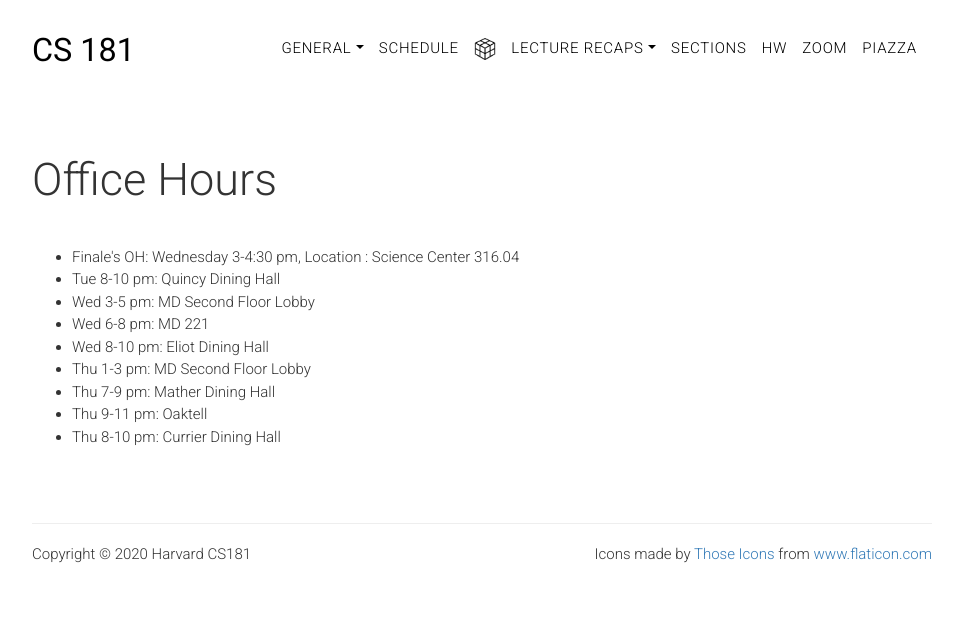
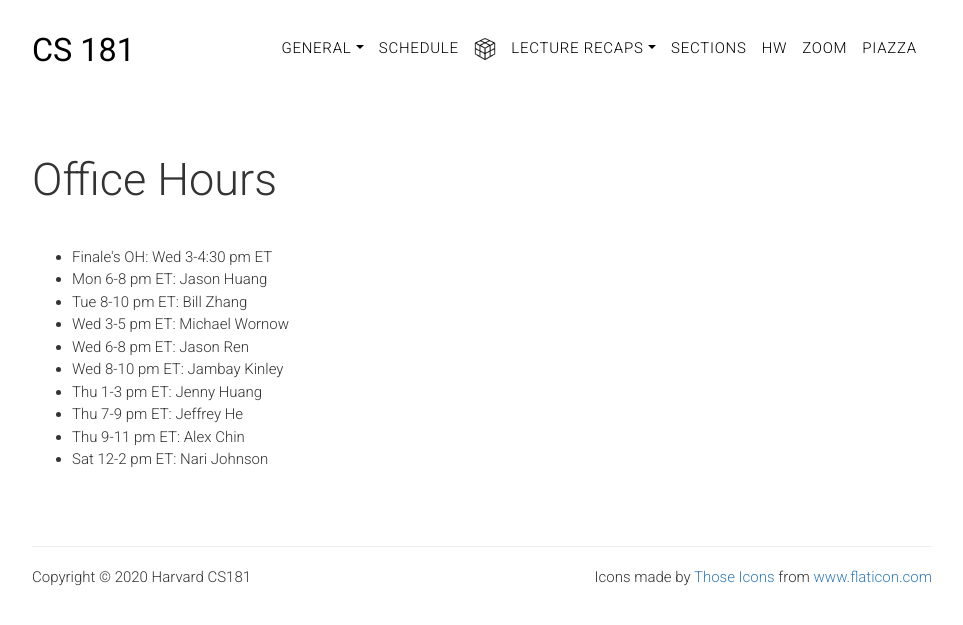
Before and after one commit to harvard-ml-courses/cs181-web-2020, a Jekyll site: the page built from officehours.html, in a window 1280 px wide. Shown: the top 625 px of the page, without its empty margins (158-1121 px from the left). Built offline with Jekyll 4.4.1, drawn with Linux system fonts in a browser that asks for light colours.

Commit message:
OH times updated

```diff
--- a/_data/all.yaml
+++ b/_data/all.yaml
@@ -12,22 +12,24 @@ tas:
   - name: <a href="mailto:billzhang@college.harvard.edu">Bill Zhang</a>
 
 ohs:
-  - time: Tue 8-10 pm
-    location: Quincy Dining Hall
-  - time: Wed 3-5 pm
-    location: MD Second Floor Lobby
-  - time: Wed 6-8 pm
-    location: MD 221
-  - time: Wed 8-10 pm
-    location: Eliot Dining Hall
-  - time: Thu 1-3 pm
-    location: MD Second Floor Lobby
-  - time: Thu 7-9 pm
-    location: Mather Dining Hall
-  - time: Thu 9-11 pm
-    location: Oaktell
-  - time: Thu 8-10 pm
-    location: Currier Dining Hall
+  - time: Mon 6-8 pm ET
+    TF: Jason Huang
+  - time: Tue 8-10 pm ET
+    TF: Bill Zhang
+  - time: Wed 3-5 pm ET
+    TF: Michael Wornow
+  - time: Wed 6-8 pm ET
+    TF: Jason Ren
+  - time: Wed 8-10 pm ET
+    TF: Jambay Kinley
+  - time: Thu 1-3 pm ET
+    TF: Jenny Huang
+  - time: Thu 7-9 pm ET
+    TF: Jeffrey He
+  - time: Thu 9-11 pm ET
+    TF: Alex Chin
+  - time: Sat 12-2 pm ET
+    TF: Nari Johnson
 
 dates: ["",
   "",
--- a/officehours.html
+++ b/officehours.html
@@ -7,9 +7,9 @@ weight: 0
 <section class="main-container text">
 	<div class="main">
 		<ul>
-			<li> Finale's OH: Wednesday 3-4:30 pm, Location : Science Center 316.04 </li>
+			<li> Finale's OH: Wed 3-4:30 pm ET</li>
 			{% for oh in site.data.all.ohs %}
-			<li>{{oh.time}}: {{oh.location}}</li>
+			<li>{{oh.time}}: {{oh.TF}}</li>
 			{% endfor %}
 		</ul>
 	</div>
```
